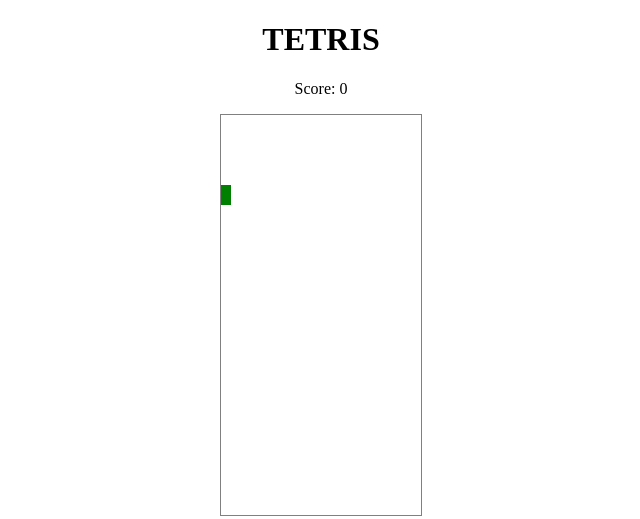
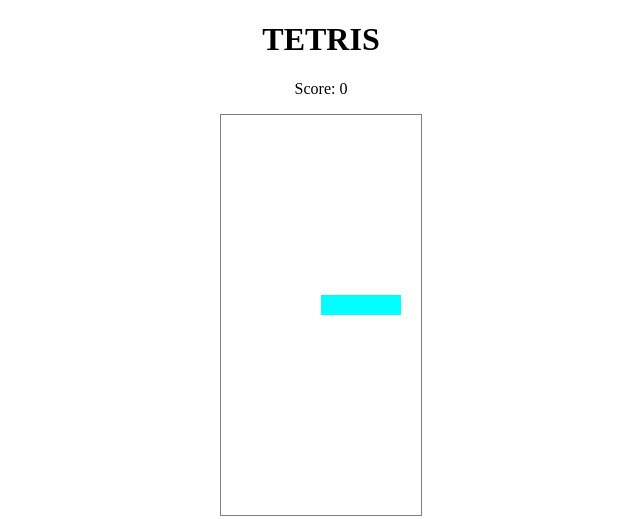
Before and after one commit to dxia2/Tetris, a plain HTML site: page Tetris/index.html in a window 1280 px wide. Shown: the whole page, without its empty margins (319-959 px from the left). Drawn offline with Linux system fonts and the light colour scheme.

Commit message:
Add files via upload

```diff
--- a/Tetris/constants.js
+++ b/Tetris/constants.js
@@ -1,4 +1,4 @@
 const COLUMNS = 10;
 const ROWS = 20;
 const BLOCKSIZE = 20;
-const COLORS = ["aqua", "blue", "orange", "yellow", "green", "red", "pink"];
+const COLORS = ["aqua", "blue", "orange", "yellow", "green", "magenta", "red"];
--- a/Tetris/index.html
+++ b/Tetris/index.html
@@ -12,6 +12,8 @@
 
         <canvas id="canvas"></canvas>
 
+        <script src="input.js"></script>
+        <script src="time.js"></script>
         <script src="constants.js"></script>
         <script src="script.js"></script>
     </body>
--- /dev/null
+++ b/Tetris/input.js
@@ -0,0 +1,27 @@
+let keysPressed = {
+    "w": false,
+    "a": false,
+    "s": false,
+    "d": false
+}
+let timeBtwMove = {
+    "w": 0,
+    "a": 0,
+    "s": 0,
+    "d": 0
+}
+let startTimeBtwMovePiece = 0.1;
+
+document.addEventListener("keydown", keyDownHandler);
+document.addEventListener("keyup", keyUpHandler);
+function keyDownHandler(event) {
+    if (event.key in keysPressed) {
+        keysPressed[event.key] = true;
+    }
+}
+
+function keyUpHandler(event) {
+    if (event.key in keysPressed) {
+        keysPressed[event.key] = false;
+    }
+}
--- a/Tetris/script.js
+++ b/Tetris/script.js
@@ -1,30 +1,84 @@
+class Vector2{
+    x;
+    y;
+    constructor(x, y){
+        this.x = x;
+        this.y = y;
+    }
+}
 class Board{
     ctx;
     grid;
-    constructor(ctx){
+    currentHoldingPiece;
+    startDelayBtwPieceFall;
+    delayBtwPieceFall;
+    constructor(ctx, startDelayBtwPieceFall){
         this.ctx = ctx;
-        this.grid = new Array(ROWS);
-        for(let i = 0; i < ROWS; i++){
-            this.grid[i] = new Array(COLUMNS);
+        this.grid = new Array(COLUMNS);
+        for(let i = 0; i < COLUMNS; i++){
+            this.grid[i] = new Array(ROWS);
         }
 
-        for(let x = 0; x < ROWS; x++){
-            for(let y = 0; y < COLUMNS; y++){
+        for(let x = 0; x < COLUMNS; x++){
+            for(let y = 0; y < ROWS; y++){
                 this.grid[x][y] = 0;
             }
         }
+
+        this.startDelayBtwPieceFall = startDelayBtwPieceFall;
+        this.delayBtwPieceFall = startDelayBtwPieceFall;
     }
 
     draw(){
-        for(let a = 0; a < ROWS; a++){
-            for(let b = 0; b < COLUMNS; b++){
+        ctx.clearRect(0, 0, canvasWidth, canvasHeight);
+        for(let a = 0; a < COLUMNS; a++){
+            for(let b = 0; b < ROWS; b++){
                 if(this.grid[a][b] != 0){
                     ctx.fillStyle = COLORS[this.grid[a][b] - 1];
-                    let x = (a * BLOCKSIZE) - (BLOCKSIZE / 2);
-                    let y = (b * BLOCKSIZE) - (BLOCKSIZE / 2);
+                    let x = (a * BLOCKSIZE)
+                    let y = (b * BLOCKSIZE)
                     ctx.fillRect(x, y, BLOCKSIZE, BLOCKSIZE);
                 }
             }
+        }
+    }
+    loadPiece(piece, position){
+        for(let i = 0; i < piece.shape.length; i++){
+            piece.shape[i].x += position.x;
+            piece.shape[i].y += position.y;
+
+            this.currentHoldingPiece = piece;
+            this.grid[piece.shape[i].x][piece.shape[i].y] = piece.color;
+        }
+    }
+
+    updateHoldingPiece(){
+        if(this.delayBtwPieceFall <= 0){
+            // GRAVITY
+            for(let i = 0; i < this.currentHoldingPiece.shape.length; i++){
+                // Set the piece's last position to be colorless
+                this.grid[this.currentHoldingPiece.shape[i].x][this.currentHoldingPiece.shape[i].y] = 0;
+                this.currentHoldingPiece.shape[i].y += 1;
+                this.grid[this.currentHoldingPiece.shape[i].x][this.currentHoldingPiece.shape[i].y] = this.currentHoldingPiece.color;
+            }
+
+            this.delayBtwPieceFall = this.startDelayBtwPieceFall;
+        }else{
+            this.delayBtwPieceFall -= deltaTime;
+        }
+    }
+
+    pickNewHoldingPiece(){
+
+    }
+
+    moveCurrentHoldingPiece(movement){
+        for(let i = 0; i < this.currentHoldingPiece.shape.length; i++){
+            // Set the piece's last position to be colorless
+            this.grid[this.currentHoldingPiece.shape[i].x][this.currentHoldingPiece.shape[i].y] = 0;
+            this.currentHoldingPiece.shape[i].x += movement.x;
+            this.currentHoldingPiece.shape[i].y += movement.y;
+            this.grid[this.currentHoldingPiece.shape[i].x][this.currentHoldingPiece.shape[i].y] = this.currentHoldingPiece.color;
         }
     }
 }
@@ -48,18 +102,78 @@ let canvasHeight = 400;
 canvas.width = canvasWidth;
 canvas.height = canvasHeight;
 
-let board = new Board(ctx);
+let board = new Board(ctx, 0.5);
 
-board.grid[0][4] = 5;
+let iBlock = new Piece(
+    [new Vector2(0, 0), new Vector2(1, 0), new Vector2(2, 0), new Vector2(3, 0)],
+    1
+)
+let jBlock = new Piece(
+    [new Vector2(0, 0), new Vector2(0, 1), new Vector2(1, 1), new Vector2(2, 1)],
+    2
+)
+let lBlock = new Piece(
+    [new Vector2(0, 1), new Vector2(1, 1), new Vector2(2, 1), new Vector2(2, 0)],
+    3
+)
+let oBlock = new Piece(
+    [new Vector2(0, 0), new Vector2(0, 1), new Vector2(1, 1), new Vector2(1, 0)],
+    4
+)
+let sBlock = new Piece(
+    [new Vector2(0, 1), new Vector2(1, 1), new Vector2(1, 0), new Vector2(2, 0)],
+    5
+)
+let tBlock = new Piece(
+    [new Vector2(0, 1), new Vector2(1, 1), new Vector2(1, 0), new Vector2(2, 1)],
+    6
+)
+let zBlock = new Piece(
+    [new Vector2(0, 0), new Vector2(1, 0), new Vector2(1, 1), new Vector2(2, 1)],
+    7
+)
 
-for(let x = 0; x < ROWS; x++){
-    for(let y = 0; y < COLUMNS; y++){
-        console.log(x + y);
-    }
-}
+board.loadPiece(iBlock, new Vector2(5, 0));
 
 requestAnimationFrame(draw)
 function draw(){
+
+    if(keysPressed["a"]){
+        if(timeBtwMove["a"] <= 0){
+
+            board.moveCurrentHoldingPiece(new Vector2(-1, 0));
+            timeBtwMove["a"] = startTimeBtwMovePiece;
+        }else{
+            timeBtwMove["a"] -= deltaTime;
+        }
+    }else{
+        timeBtwMove["a"] = 0;
+    }
+
+    if(keysPressed["d"]){
+        if(timeBtwMove["d"] <= 0){
+            board.moveCurrentHoldingPiece(new Vector2(1, 0));
+            timeBtwMove["d"] = startTimeBtwMovePiece;
+        }else{
+            timeBtwMove["d"] -= deltaTime;
+        }
+    }else{
+        timeBtwMove["d"] = 0;
+    }
+
+    if(keysPressed["s"]){
+        if(timeBtwMove["s"] <= 0){
+            board.moveCurrentHoldingPiece(new Vector2(0, 1));
+            timeBtwMove["s"] = startTimeBtwMovePiece;
+        }else{
+            timeBtwMove["s"] -= deltaTime;
+        }
+    }else{
+        timeBtwMove["s"] = 0;;
+    }
+
+    board.updateHoldingPiece();
+
     board.draw();
     requestAnimationFrame(draw);
 }
--- /dev/null
+++ b/Tetris/time.js
@@ -0,0 +1,10 @@
+let deltaTime = 0;
+let lastTime = 0;
+
+requestAnimationFrame(time);
+
+function time(currentTime) {
+    deltaTime = (currentTime - lastTime) * 0.001;
+    lastTime = currentTime;
+    requestAnimationFrame(time);
+}
```
